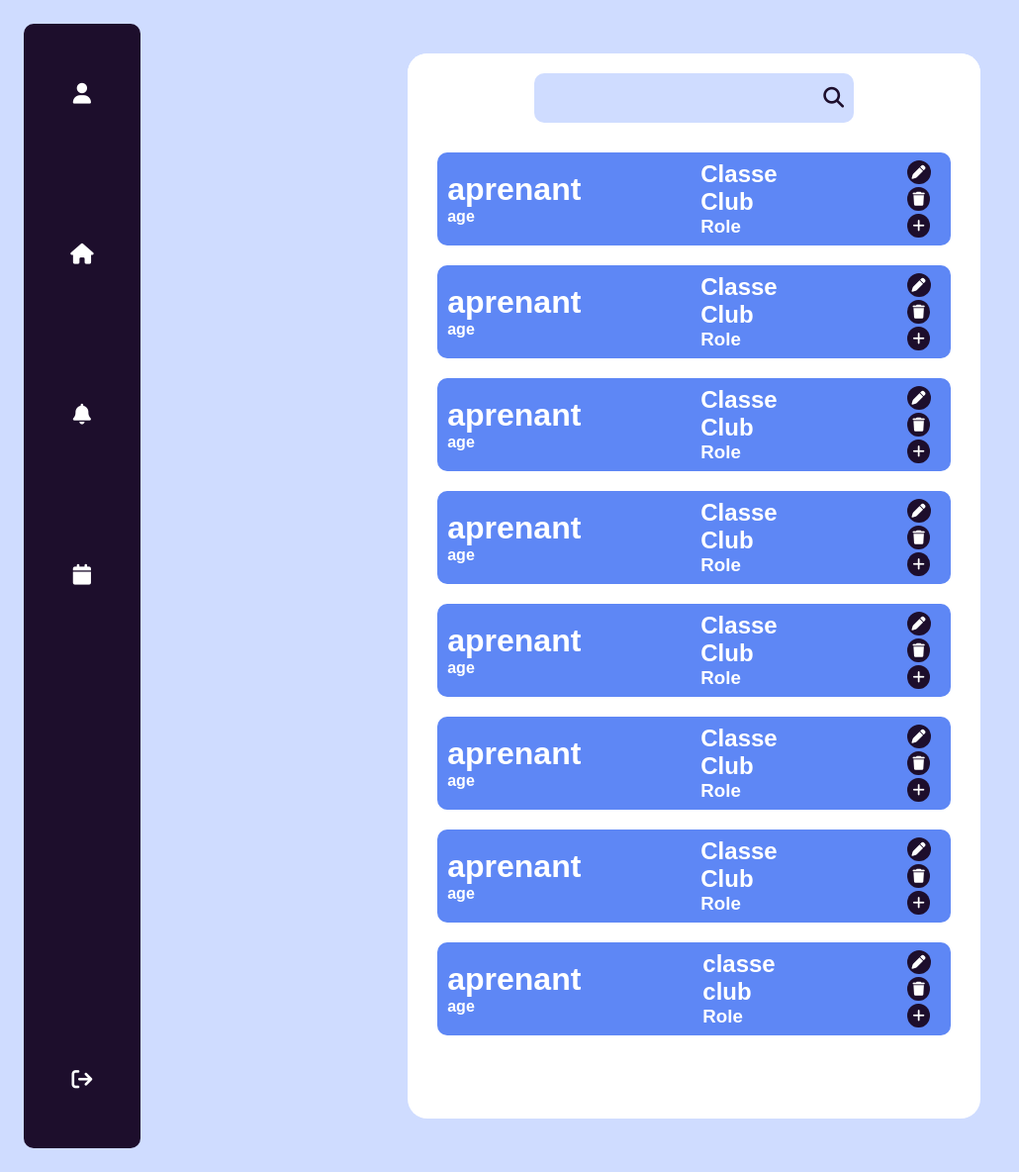
After one commit to Achchaimae/Gestion-des-clubs, a PHP site: page /membres.html in a window 1280 px wide. The commit adds this page. Shown: the whole page at 99% size, without its empty margins (0-1030 px from the left). Run offline with PHP 8.4, Linux system fonts and the light colour scheme; some libraries are stand-ins or nearby versions.

Commit message:
members page

```diff
--- /dev/null
+++ b/abdallah_work/membres.css
@@ -0,0 +1,154 @@
+
+
+*{
+    padding: 0;
+    margin: 0;
+    box-sizing: border-box;
+    font-family: 'Poppins', sans-serif;
+}body{
+    padding: 2vh;
+    height: 100vh;
+    background-color: #CFDCFF;
+}
+
+/* nav bar */
+.nav ul{
+    display: flex;
+    flex-direction: column;
+    align-items: center;
+    height: 50%;
+    justify-content: space-between;
+    width: 4rem;
+}
+li{
+    list-style: none;
+}
+.nav{
+    display: flex;
+    flex-direction: column;
+    justify-content: space-between;
+    align-items: center;
+    height: 96vh;
+    width: 10vh;
+    padding: 60px 0;
+    border-radius: 10px;
+    background-color: #1D0E2C;
+    position: fixed;
+
+}
+i{
+    color: white;
+    font-size: 1.3rem;
+    margin: 0 10px;
+}
+/*  */
+.main-container {
+    border-radius: 20px;
+    padding: 30px;
+    height: 96vh;
+    width: 80vw;
+    position: relative;
+    margin-left: 14vh;
+    display: flex;
+    justify-content: space-around;
+    align-items: center;
+}
+.center{
+    background-color: white;
+    border-radius: inherit;
+    position: relative;
+    width: 60%;
+    height: 100%;
+    padding: 0 30px;
+
+
+}
+/*  */
+.header{
+
+    border-radius: inherit;
+    position: absolute;
+    top: 0;
+    right: 0;
+    width: 100%;
+    padding: 20px;
+    background-color: white;
+    z-index: 5;
+}
+.search{
+
+    width: 60%;
+    margin: 0 auto;
+    display: flex;
+
+    align-items: center;
+}
+
+.search .fa-solid{
+    height: fit-content;
+    color: #1D0E2C;
+}
+.fa-bg{
+    background-color: #CFDCFF;
+    height: 50px;
+    border: none;
+    border-radius: 0 10px 10px 0;
+    cursor: pointer;
+}
+
+.search input{
+    background-color: #CFDCFF;
+    width: 100%;
+    height: 50px;
+    border: none;
+    border-radius: 10px 0 0 10px;
+    padding: 10px;
+    font-size: 16px;
+}
+
+.list{
+    position: relative;
+    top: 0;
+    display: flex;
+    flex-direction: column;
+    gap: 20px;
+    height: 100%;
+    align-items: center;
+    overflow-y: scroll;
+    padding: 100px 0 ;
+
+}
+
+/* apprenant */
+
+.apprenant{
+    display: flex;
+    justify-content: space-between;
+    align-items: center;
+    padding: 8px 10px;
+    border-radius: 10px;
+    background-color: #5E87F5;
+    color: white;
+    height: 120px;
+    width: 100%;
+}
+.right{
+    display: flex;
+    flex-direction: column;
+    justify-content: space-between;
+    height: 100%;
+}
+.right button{
+    border: none;
+    background-color: transparent;
+}
+
+.right .fa-solid{
+    padding: 5px;
+    border-radius: 50%;
+    background-color: #1D0E2C;
+    font-size: 14px;
+}
+button{
+    cursor: pointer;
+}
--- /dev/null
+++ b/abdallah_work/membres.html
@@ -0,0 +1,167 @@
+<!DOCTYPE html>
+<html lang="en">
+<head>
+    <meta charset="UTF-8">
+    <meta http-equiv="X-UA-Compatible" content="IE=edge">
+    <meta name="viewport" content="width=device-width, initial-scale=1.0">
+    <script src="https://kit.fontawesome.com/a26b51a86d.js" crossorigin="anonymous"></script>
+
+    <link rel="stylesheet" href="membres.css">
+    <title>Document</title>
+</head>
+<body>
+    <div class="nav">
+        <ul>
+            <li><a href="./clubs.html"><i class="fa-solid fa-user"></i></a></li>
+            <li><i class="fa-solid fa-house"></i></li>
+            <li><i class="fa-solid fa-bell"></i></li>
+            <li><i class="fa-solid fa-calendar"></i></li>
+        </ul>
+        <i class="fa-solid fa-arrow-right-from-bracket"></i>
+    </div>
+
+    <div class="main-container">
+        <div class="center">
+            <div class="header">
+                <div class="search">
+                    <input type="text" placeholder="">
+                    <button class="fa-bg">
+                        <i class="fa-solid fa-magnifying-glass"></i>
+                    </button>
+                </div>
+            </div>
+            <div class="list">
+
+                <div class="apprenant">
+                    <div class="left">
+                        <h1>aprenant</h1>
+                        <h4>age</h4>
+                    </div>
+                    <div class="middle">
+                        <h2>Classe</h2>
+                        <h2>Club</h2>
+                        <h3>Role</h3>
+                    </div>
+                    <div class="right">
+                        <button><i class="fa-solid fa-pen"></i></button>
+                        <button><i class="fa-solid fa-trash"></i></button>
+                        <button><i class="fa-solid fa-plus"></i></button>
+                    </div>
+                </div>
+                <div class="apprenant">
+                    <div class="left">
+                        <h1>aprenant</h1>
+                        <h4>age</h4>
+                    </div>
+                    <div class="middle">
+                        <h2>Classe</h2>
+                        <h2>Club</h2>
+                        <h3>Role</h3>
+                    </div>
+                    <div class="right">
+                        <button><i class="fa-solid fa-pen"></i></button>
+                        <button><i class="fa-solid fa-trash"></i></button>
+                        <button><i class="fa-solid fa-plus"></i></button>
+                    </div>
+                </div>
+                <div class="apprenant">
+                    <div class="left">
+                        <h1>aprenant</h1>
+                        <h4>age</h4>
+                    </div>
+                    <div class="middle">
+                        <h2>Classe</h2>
+                        <h2>Club</h2>
+                        <h3>Role</h3>
+                    </div>
+                    <div class="right">
+                        <button><i class="fa-solid fa-pen"></i></button>
+                        <button><i class="fa-solid fa-trash"></i></button>
+                        <button><i class="fa-solid fa-plus"></i></button>
+                    </div>
+                </div>
+                <div class="apprenant">
+                    <div class="left">
+                        <h1>aprenant</h1>
+                        <h4>age</h4>
+                    </div>
+                    <div class="middle">
+                        <h2>Classe</h2>
+                        <h2>Club</h2>
+                        <h3>Role</h3>
+                    </div>
+                    <div class="right">
+                        <button><i class="fa-solid fa-pen"></i></button>
+                        <button><i class="fa-solid fa-trash"></i></button>
+                        <button><i class="fa-solid fa-plus"></i></button>
+                    </div>
+                </div>
+                <div class="apprenant">
+                    <div class="left">
+                        <h1>aprenant</h1>
+                        <h4>age</h4>
+                    </div>
+                    <div class="middle">
+                        <h2>Classe</h2>
+                        <h2>Club</h2>
+                        <h3>Role</h3>
+                    </div>
+                    <div class="right">
+                        <button><i class="fa-solid fa-pen"></i></button>
+                        <button><i class="fa-solid fa-trash"></i></button>
+                        <button><i class="fa-solid fa-plus"></i></button>
+                    </div>
+                </div>
+                <div class="apprenant">
+                    <div class="left">
+                        <h1>aprenant</h1>
+                        <h4>age</h4>
+                    </div>
+                    <div class="middle">
+                        <h2>Classe</h2>
+                        <h2>Club</h2>
+                        <h3>Role</h3>
+                    </div>
+                    <div class="right">
+                        <button><i class="fa-solid fa-pen"></i></button>
+                        <button><i class="fa-solid fa-trash"></i></button>
+                        <button><i class="fa-solid fa-plus"></i></button>
+                    </div>
+                </div>
+                <div class="apprenant">
+                    <div class="left">
+                        <h1>aprenant</h1>
+                        <h4>age</h4>
+                    </div>
+                    <div class="middle">
+                        <h2>Classe</h2>
+                        <h2>Club</h2>
+                        <h3>Role</h3>
+                    </div>
+                    <div class="right">
+                        <button><i class="fa-solid fa-pen"></i></button>
+                        <button><i class="fa-solid fa-trash"></i></button>
+                        <button><i class="fa-solid fa-plus"></i></button>
+                    </div>
+                </div>
+                <div class="apprenant">
+                    <div class="left">
+                        <h1>aprenant</h1>
+                        <h4>age</h4>
+                    </div>
+                    <div class="middle">
+                        <h2>classe</h2>
+                        <h2>club</h2>
+                        <h3>Role</h3>
+                    </div>
+                    <div class="right">
+                        <button><i class="fa-solid fa-pen"></i></button>
+                        <button><i class="fa-solid fa-trash"></i></button>
+                        <button><i class="fa-solid fa-plus"></i></button>
+                    </div>
+                </div>
+            </div>
+        </div>
+    </div>
+</body>
+</html>
```
Also changed, not shown: abdallah_work/styles.css (+1 -12 lines).
